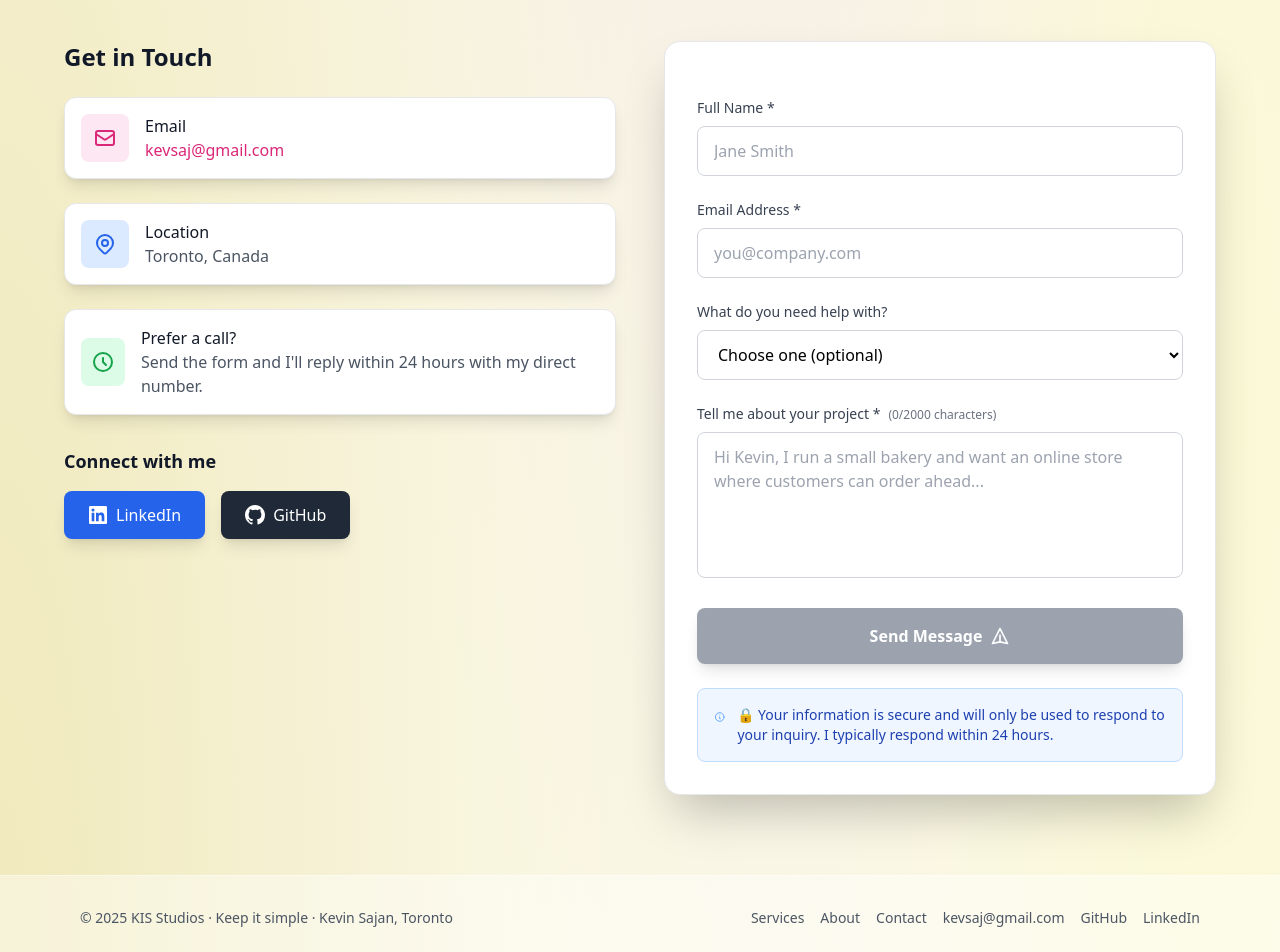
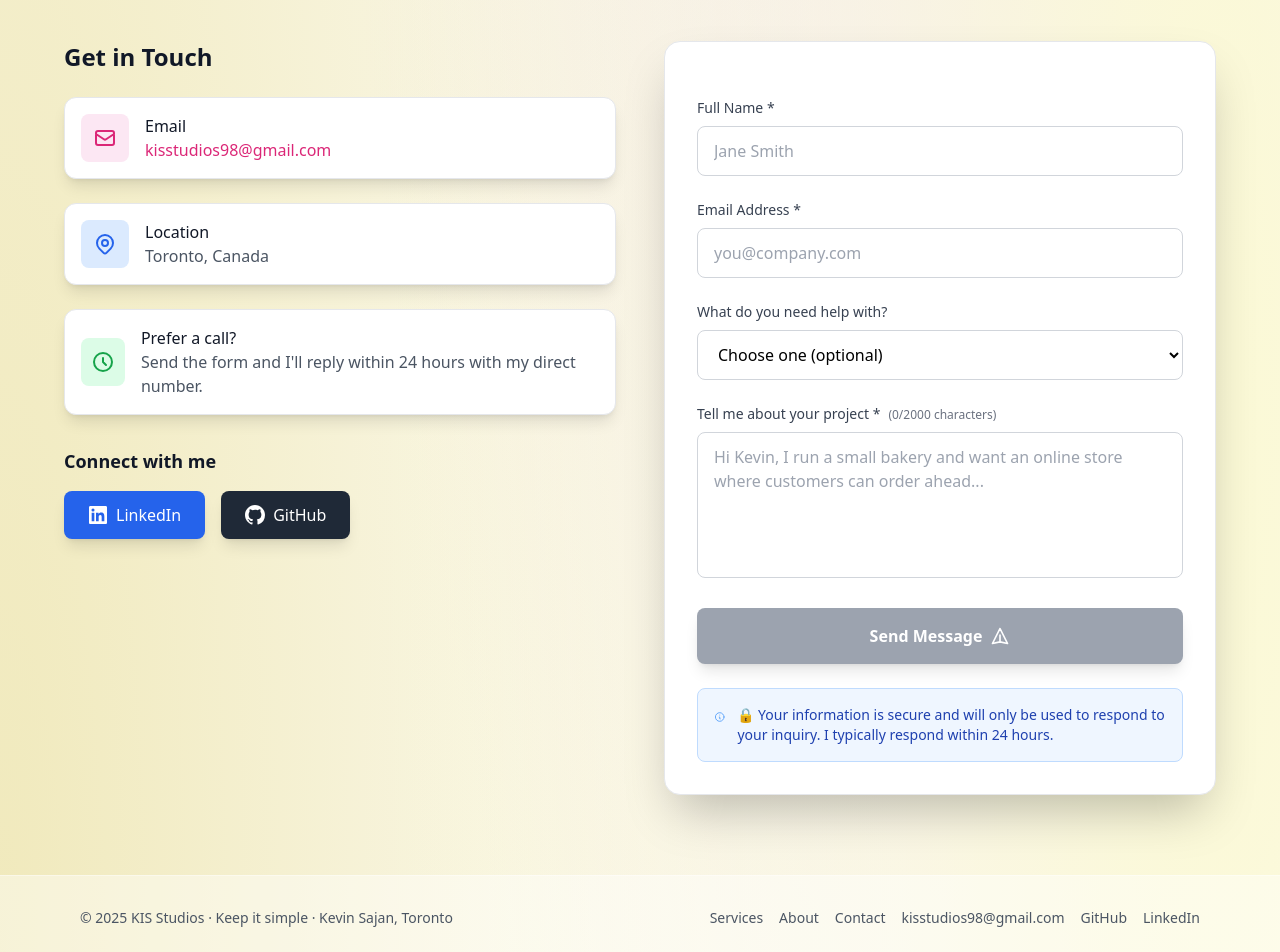
Before and after one commit to kevsaj/Portfolio-Next, a Next.js app: page / in a window 1280 px wide. Shown: the part 6080-7032 px from the top of the page. Built offline with nearby package versions, Linux system fonts and the light colour scheme.

Commit message:
Use the KIS Studios email address on the site

```diff
--- a/components/Contact.tsx
+++ b/components/Contact.tsx
@@ -224,7 +224,7 @@ export default function Contact() {
                                     </div>
                                     <div>
                                         <p className="font-medium text-gray-900 dark:text-white">Email</p>
-                                        <a href="mailto:kevsaj@gmail.com" className="text-pink-600 dark:text-pink-400 hover:underline">kevsaj@gmail.com</a>
+                                        <a href="mailto:kisstudios98@gmail.com" className="text-pink-600 dark:text-pink-400 hover:underline">kisstudios98@gmail.com</a>
                                     </div>
                                 </div>
 
--- a/components/Footer.tsx
+++ b/components/Footer.tsx
@@ -9,7 +9,7 @@ export default function Footer() {
                     <Link href="/#services" className="hover:text-pink-600">Services</Link>
                     <Link href="/about" className="hover:text-pink-600">About</Link>
                     <Link href="/#contact" className="hover:text-pink-600">Contact</Link>
-                    <a href="mailto:kevsaj@gmail.com" className="hover:text-pink-600">kevsaj@gmail.com</a>
+                    <a href="mailto:kisstudios98@gmail.com" className="hover:text-pink-600">kisstudios98@gmail.com</a>
                     <a href="https://github.com/kevsaj" target="_blank" rel="noopener noreferrer" className="hover:text-pink-600">GitHub</a>
                     <a href="https://www.linkedin.com/in/kevin-sajan/" target="_blank" rel="noopener noreferrer" className="hover:text-pink-600">LinkedIn</a>
                 </div>
--- a/pages/index.tsx
+++ b/pages/index.tsx
@@ -21,7 +21,7 @@ const jsonLd = {
       name: 'KIS Studios',
       url: `${SITE_URL}/`,
       image: `${SITE_URL}/og-image.png`,
-      email: 'kevsaj@gmail.com',
+      email: 'kisstudios98@gmail.com',
       description:
         'Freelance web developer in Toronto building websites, web and mobile apps, Shopify stores, games, APIs, databases, dashboards and SEO for small businesses.',
       address: { '@type': 'PostalAddress', addressLocality: 'Toronto', addressRegion: 'ON', addressCountry: 'CA' },
```
